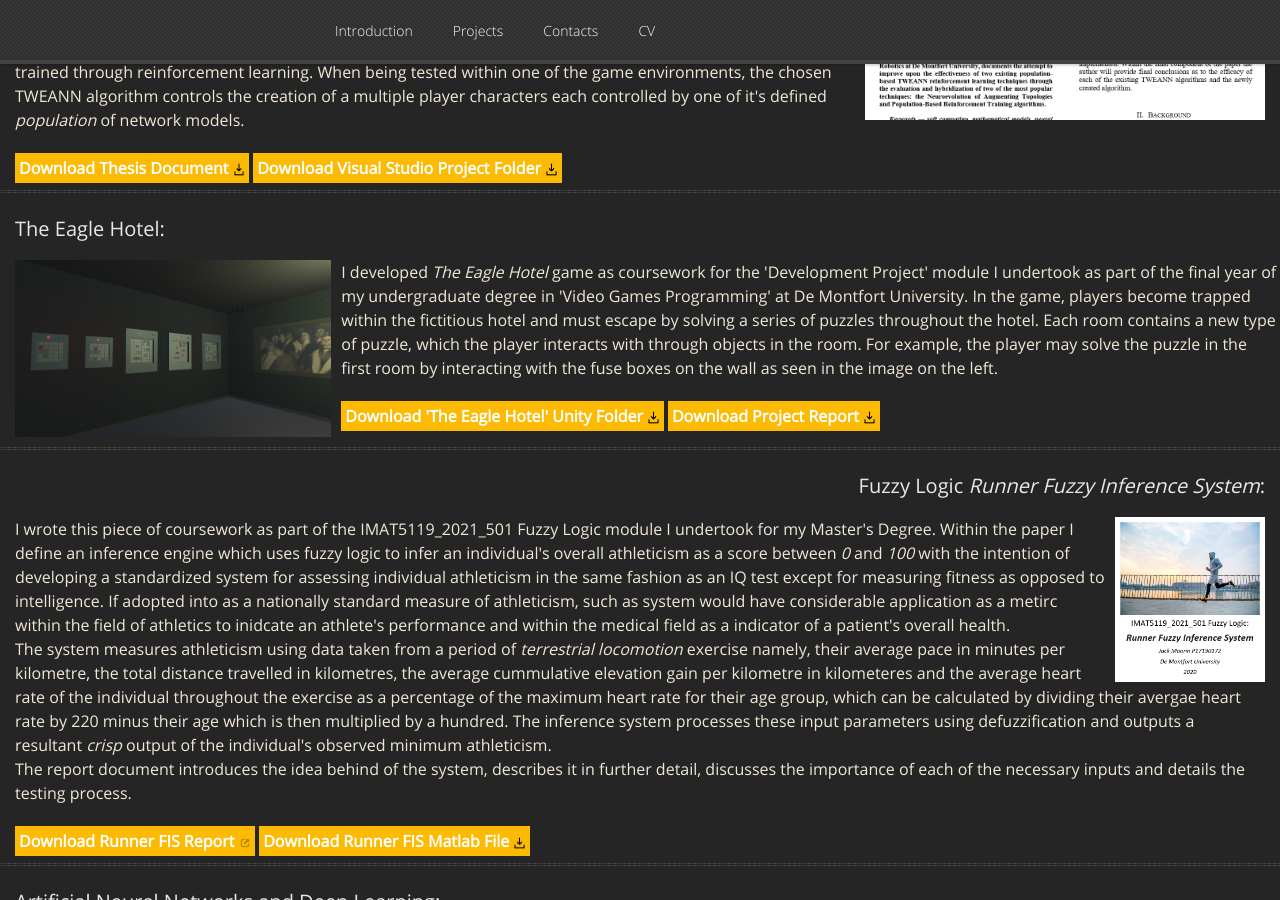
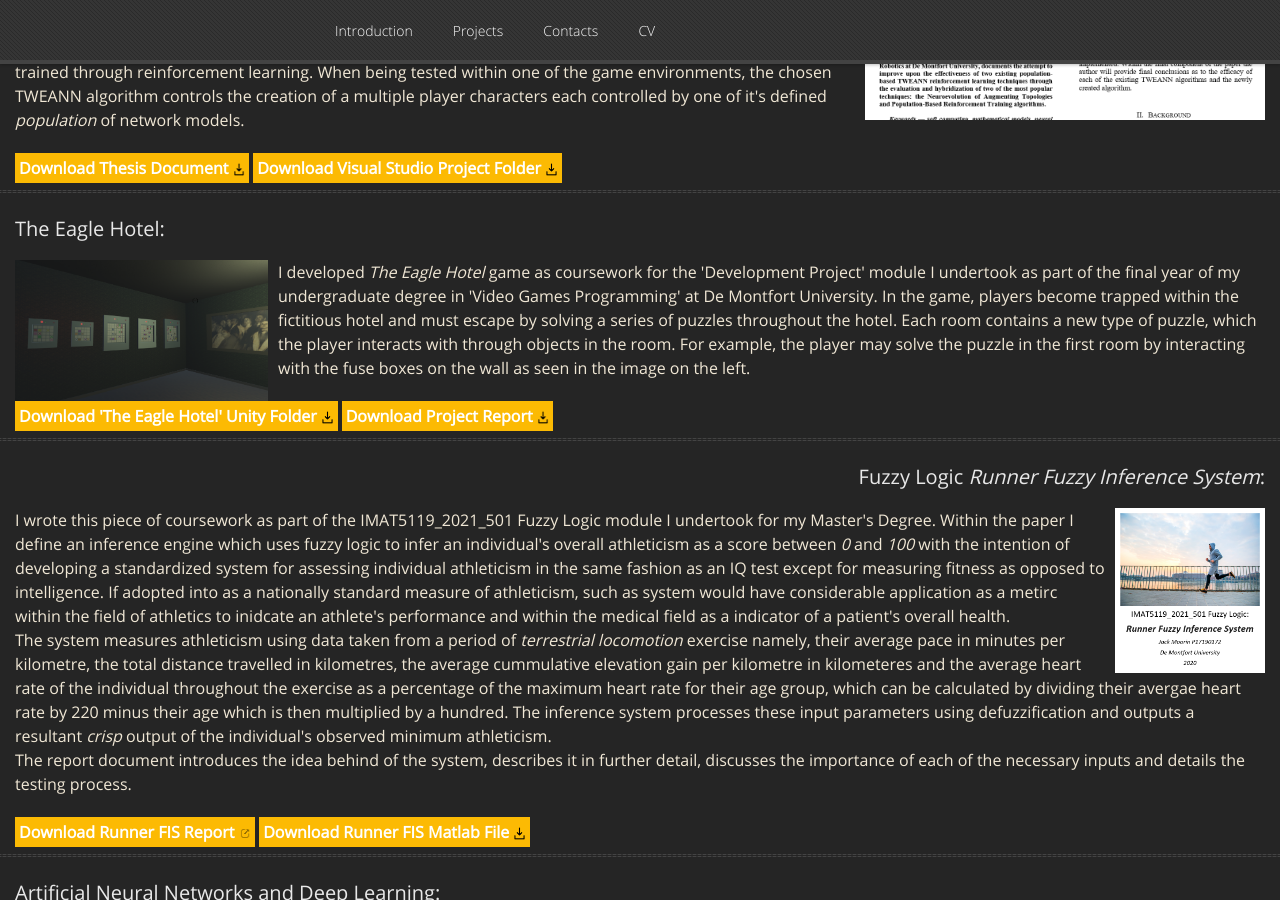
Before and after one commit to GamesProgrammingGrad2021/GamesProgrammingGrad2021.github.io, a Jekyll site: the page built from index.md, in a window 1280 px wide and 900 px high, scrolled down 1435 px. Built offline with Jekyll 4.4.1, drawn with Linux system fonts in a browser that asks for light colours; nearby versions of some CDN libraries; our own code applies the rules of GitHub Pages for plain Markdown files.

Commit message:
Update default.html

```diff
--- a/_layouts/default.html
+++ b/_layouts/default.html
@@ -159,7 +159,7 @@
 			<h2 style="padding-top:5px; padding-left: 15px; padding-bottom: 10px; text-align: left; font-size: 20px;">The Eagle Hotel:</h2>
 			<div style="display: flex; align-items: center; width: 100% - 25px; margin-bottom: 10px; padding-left: 15px;">
 				<div style="padding-left: 0px; font-size: 16px; text-align: left; display: block; vertical-align: middle;">
-				<a href="https://drive.google.com/drive/folders/1M-U7_-Z6gfTVbV9UdJ8VeTNpTtiWqGKn?usp=sharing"><img src="Eagle Hotel Thumbnail.png" alt="Eagle Hotel Thumbnail" style="height: 25%; width: 25%; vertical-align: middle; float: left; padding-left: 0px; padding-right: 10px;"></a>
+				<a href="https://drive.google.com/drive/folders/1M-U7_-Z6gfTVbV9UdJ8VeTNpTtiWqGKn?usp=sharing"><img src="Eagle Hotel Thumbnail.png" alt="Eagle Hotel Thumbnail" style="height: 20%; width: 20%; vertical-align: middle; float: left; padding-left: 0px; padding-right: 10px;"></a>
 				I developed <i>The Eagle Hotel</i> game as coursework for the 'Development Project' module I undertook as part of the final year of my
 				undergraduate degree in 'Video Games Programming' at De Montfort University. In the game, players become trapped within the fictitious hotel
 				and must escape by solving a series of puzzles throughout the hotel. Each room contains a new type of puzzle, which the player interacts
```
